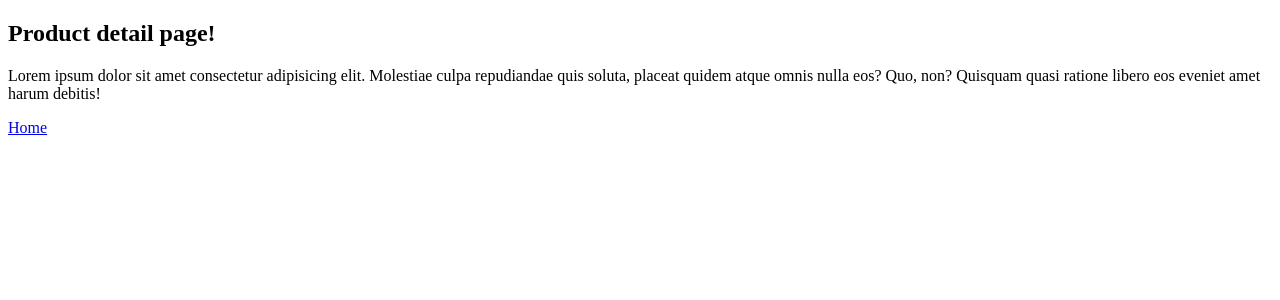
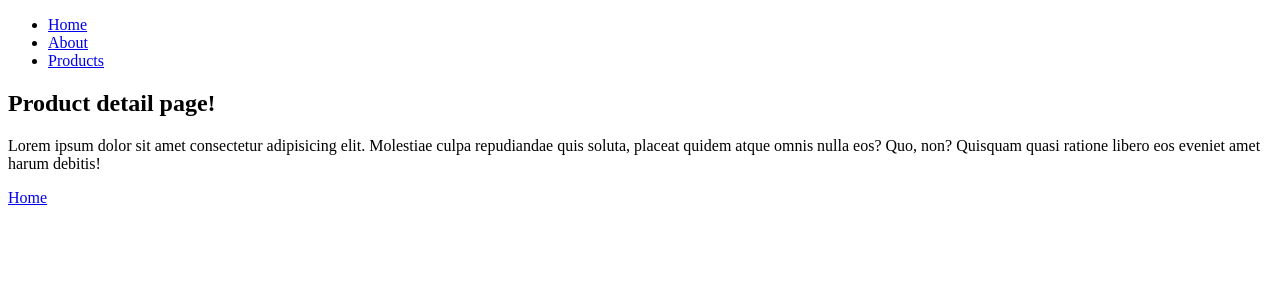
Before and after one commit to kadayogit/nuxtjs3, a Nuxt app: page /products in a window 1280 px wide. Shown: the top 300 px of the page. Built offline with nearby package versions, Linux system fonts and the light colour scheme.

Commit message:
Added header menu with nuxt-link

```diff
--- a/pages/about.vue
+++ b/pages/about.vue
@@ -1,4 +1,20 @@
 <template>
+<!-- header menu -->
+<header>
+    <nav>
+        <ul>
+            <li>
+                <NuxtLink to="/">Home</NuxtLink>
+            </li>
+            <li>
+                <NuxtLink to="/about">About</NuxtLink>
+            </li>
+            <li>
+                <NuxtLink to="/products">Products</NuxtLink>
+            </li>
+        </ul>
+    </nav>
+</header>
 <h2>About</h2>
 <p>
     Lorem ipsum dolor sit amet consectetur adipisicing elit. Molestiae culpa repudiandae quis soluta, placeat quidem atque omnis nulla eos? Quo, non? Quisquam quasi ratione libero eos eveniet amet harum debitis!
--- a/pages/index.vue
+++ b/pages/index.vue
@@ -1,4 +1,16 @@
 <template>
+<!-- header menu -->
+<header>
+    <nav>
+        <ul>
+            <li><NuxtLink to="/">Home</NuxtLink></li>
+            <li><NuxtLink to="/about">About</NuxtLink></li>
+            <li><NuxtLink to="/products">Products</NuxtLink></li>
+        </ul>
+        <li><a href="/about">about with nornal link</a></li>
+    </nav>
+</header>
+
 <h2>Home</h2>
 <p>
     Lorem ipsum dolor sit amet consectetur adipisicing elit. Molestiae culpa repudiandae quis soluta, placeat quidem atque omnis nulla eos? Quo, non? Quisquam quasi ratione libero eos eveniet amet harum debitis!
--- a/pages/products/index.vue
+++ b/pages/products/index.vue
@@ -1,4 +1,20 @@
 <template>
+<!-- header menu -->
+<header>
+    <nav>
+        <ul>
+            <li>
+                <NuxtLink to="/">Home</NuxtLink>
+            </li>
+            <li>
+                <NuxtLink to="/about">About</NuxtLink>
+            </li>
+            <li>
+                <NuxtLink to="/products">Products</NuxtLink>
+            </li>
+        </ul>
+    </nav>
+</header>
 <h2>Product detail page!</h2>
 <p>
     Lorem ipsum dolor sit amet consectetur adipisicing elit. Molestiae culpa repudiandae quis soluta, placeat quidem atque omnis nulla eos? Quo, non? Quisquam quasi ratione libero eos eveniet amet harum debitis!
```
